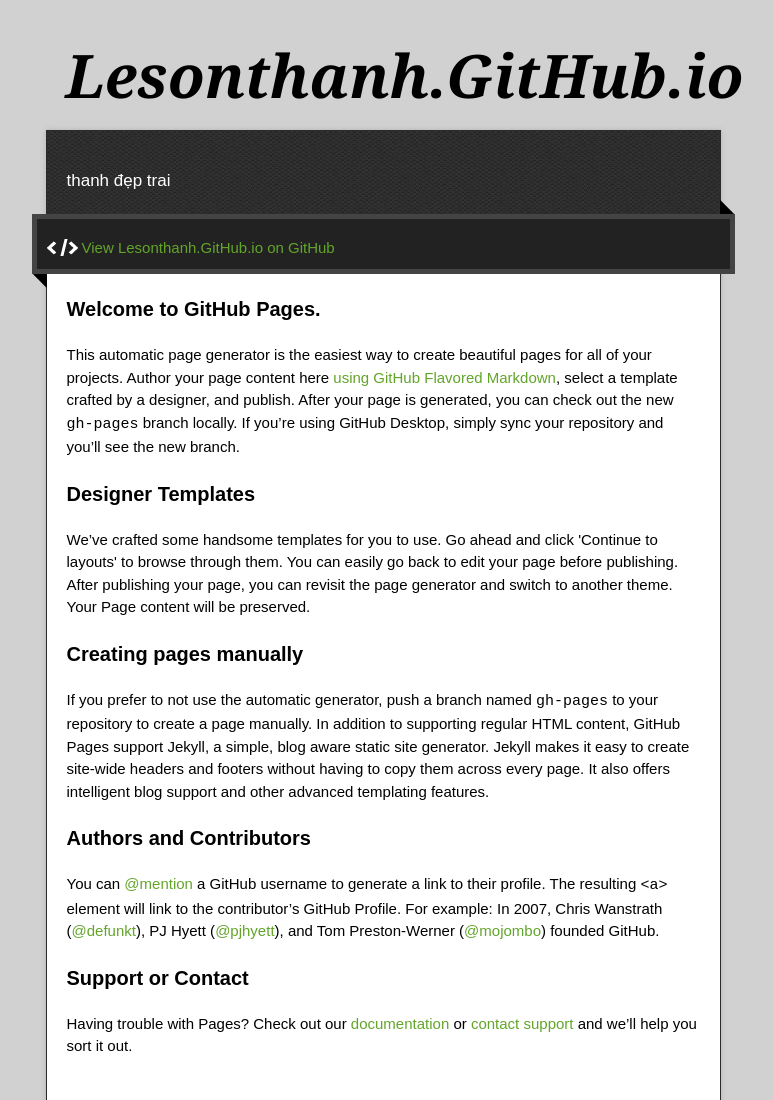
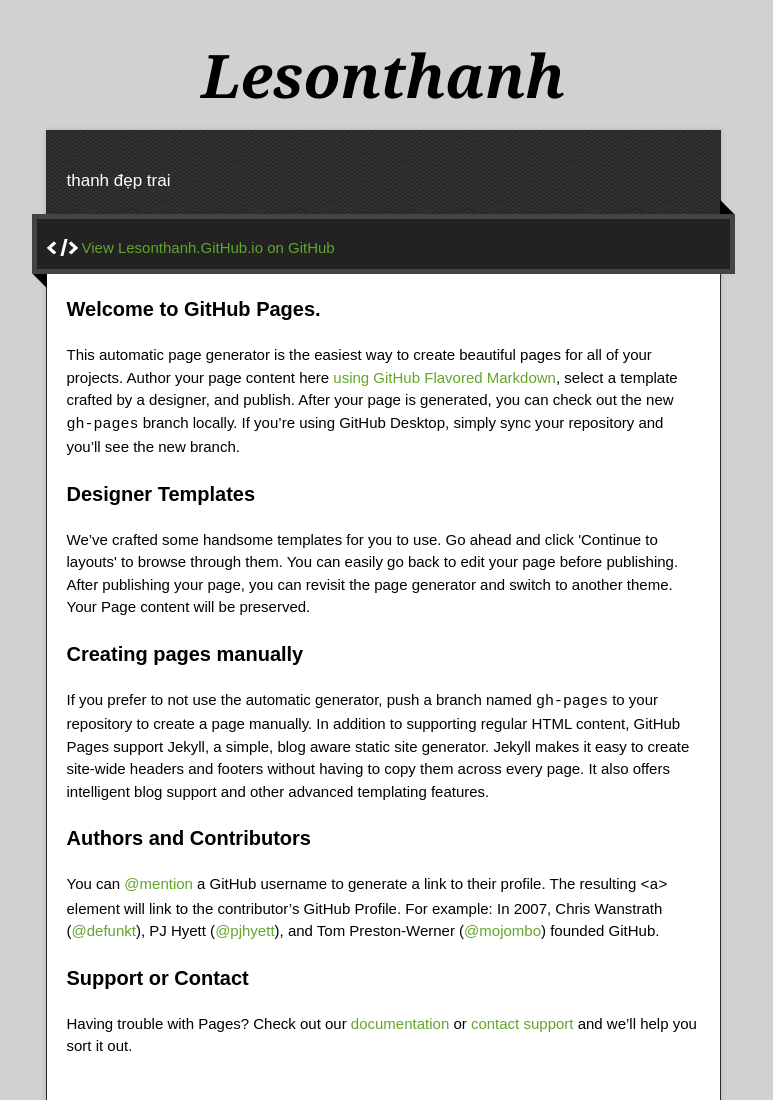
Before and after one commit to lesonthanh/lesonthanh.github.io, a plain HTML site: page index.html in a window 1280 px wide. Shown: the top 1100 px of the page, without its empty margins (257-1030 px from the left). Drawn offline with nearby package versions, Linux system fonts and the light colour scheme.

Commit message:
Update index.html

```diff
--- a/index.html
+++ b/index.html
@@ -22,7 +22,7 @@
 
   <div class="wrapper">
     <header>
-      <h1 class="title">Lesonthanh.GitHub.io</h1>
+      <h1 class="title">Lesonthanh</h1>
     </header>
     <div id="container">
       <p class="tagline">thanh đẹp trai</p>
```
